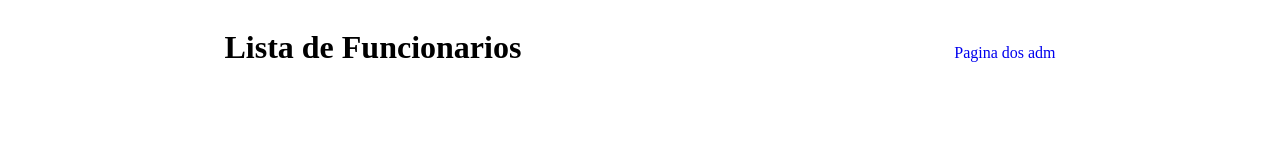
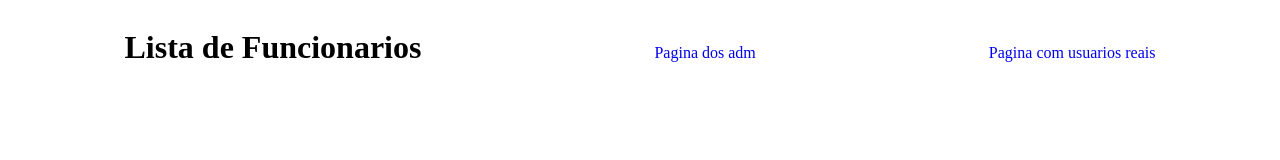
Before and after one commit to Endy-Alves/InformaticProject, a plain HTML site: page index.html in a window 1280 px wide. Drawn offline with Linux system fonts and the light colour scheme.

Commit message:
version 1.0.7

```diff
--- a/index.html
+++ b/index.html
@@ -10,6 +10,7 @@
     <header>
         <h1>Lista de Funcionarios</h1>
         <a href="./admin/admin.html">Pagina dos adm</a>
+        <a href="./origin.html">Pagina com usuarios reais</a>
     </header>
     <div id="listUsers">
 
```
